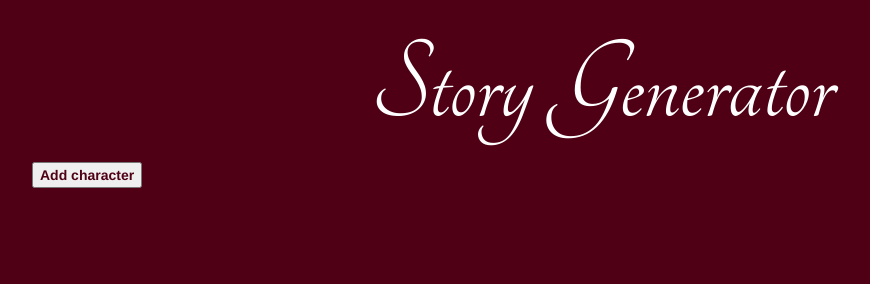
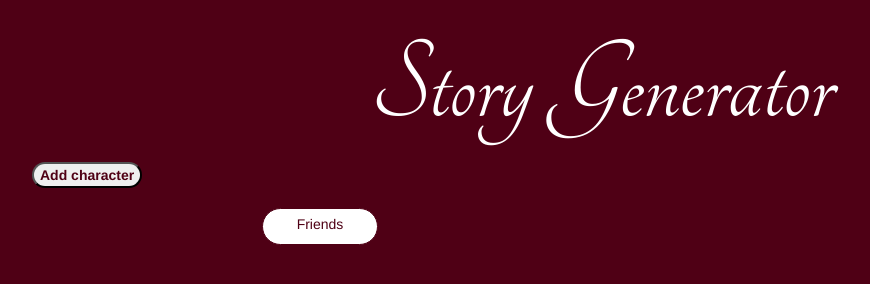
Before and after one commit to AmyJacobs/story-generator2, a plain HTML site: page index.html in a window 1280 px wide. Shown: the whole page, without its empty margins (38-908 px from the left). Drawn offline with Linux system fonts and the light colour scheme.

Commit message:
Begin to implement HTML for relationship generation

```diff
--- a/css/styles.css
+++ b/css/styles.css
@@ -14,12 +14,14 @@ h2 {
   font-family: 'Tangerine', cursive;
   border-bottom: 1px solid #4f0015;
   font-weight:bold;
-  font-size:50px;
+  font-size:40px;
 }
 
 .add-button {
   font-weight: bold;
   color: #4f0015;
+  margin-bottom:20px;
+  border-radius: 25px;
 }
 
 .charbox {
@@ -30,3 +32,27 @@ h2 {
   border-radius: 25px;
   margin-bottom:20px;
 }
+
+.relbox {
+  width:40%;
+  text-align: center;
+  padding: 5px;
+  padding-bottom:0px;
+  background-color: white;
+  color: #4f0015;
+  border:1px solid #4f0015;
+  border-radius: 25px;
+  margin:auto;
+  margin-bottom:20px;
+}
+
+#relationships {
+  width:100%;
+  margin-left:10%;
+  position: fixed;
+  z-index:10;
+}
+
+#characters {
+
+}
--- a/index.html
+++ b/index.html
@@ -12,10 +12,14 @@
     <h1>Story Generator</h1>
     <div class="container">
       <button type="button" class="add-button">Add character</button>
-      <div class="row">
-        <div id="char1">
+      <div class="row" id="relationships">
+        <div class="col-md-3">
+          <div class="relbox">
+            <p>Friends</p>
+          </div>
         </div>
       </div>
+      <div class="row" id="characters"></div>
     </div>
   </body>
 </html>
--- a/js/scripts.js
+++ b/js/scripts.js
@@ -56,7 +56,7 @@ function Character(name, species, gender, personality, job) {
 
 function newChar() {
   var newChar1 = new Character (nameGen(),specGen(),genderGen(),personalityGen(), jobGen());
-  $("#char1").append("<div class=\"col-md-3\">" + "<div class=\"charbox\">" + "<p><h2>" + newChar1.name + "</h2></p>" + "<p><strong>Species: </strong>" + newChar1.species + "</p>" +"<p><strong>Gender: </strong>" + newChar1.gender + "</p>" +"<p><strong>Personality: </strong>" + newChar1.personality + "</p><p><strong>Job: </strong>" + newChar1.job + "</p>" +"</div>" + "</div>");
+  $("#characters").append("<div class=\"col-md-3\">" + "<div class=\"charbox\">" + "<p><h2>" + newChar1.name + "</h2></p>" + "<p><strong>Species: </strong>" + newChar1.species + "</p>" +"<p><strong>Gender: </strong>" + newChar1.gender + "</p>" +"<p><strong>Personality: </strong>" + newChar1.personality + "</p><p><strong>Job: </strong>" + newChar1.job + "</p>" +"</div>" + "</div>");
 }
 
 $(document).ready(function() {
```
